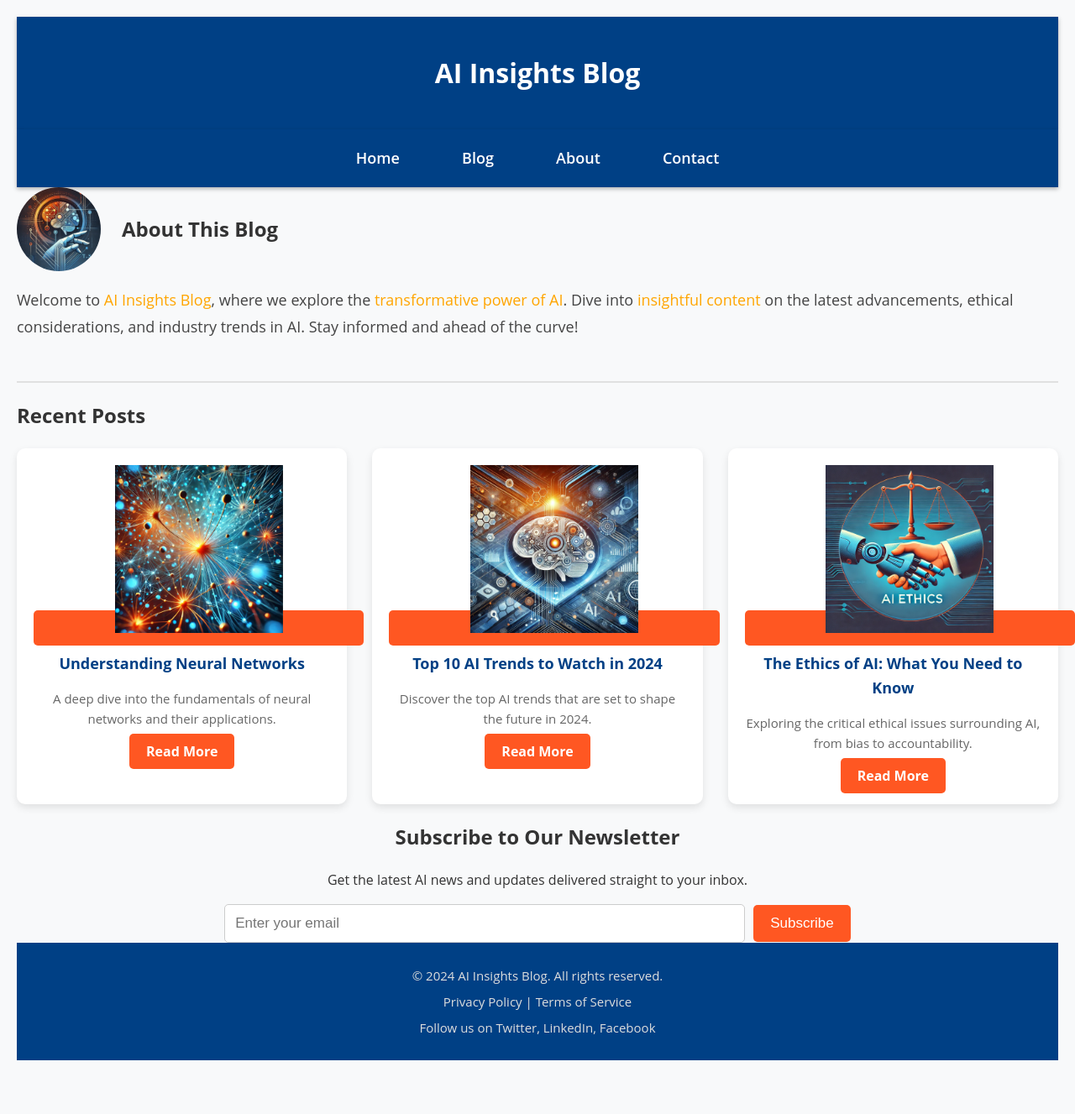
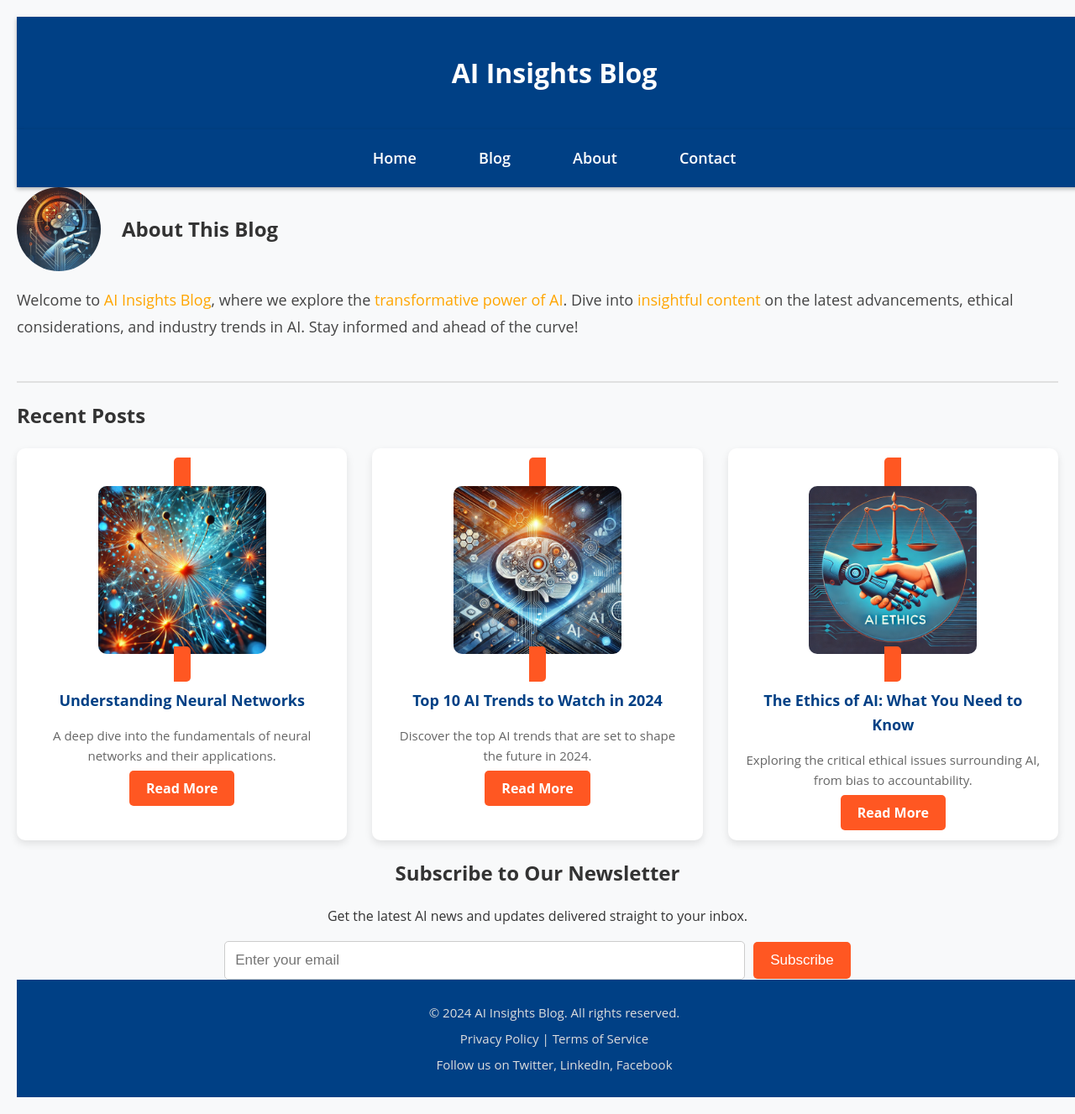
Before and after one commit to tomsonius/tomsonius.github.io, a Jekyll site: the page built from index.html, in a window 1280 px wide. Shown: the whole page at 84% size. Built offline with Jekyll 4.4.1, drawn with Linux system fonts in a browser that asks for light colours; before the commit the page ends 1283 px from its top, so only the background shows below that.

Commit message:
Update main.css

```diff
--- a/assets/css/main.css
+++ b/assets/css/main.css
@@ -6,15 +6,14 @@
     line-height: 1.6;
     background-color: #f8f9fa;
     color: #333;
-    max-width: 100%;
     overflow-x: hidden; /* Hide horizontal overflow */
 }
 
 /* Wrapper for constrained content */
 .wrapper {
-    max-width: 1280px; /* Constrain width of content */
+    max-width: 1280px; /* Reduce width for mid-sized screens */
     margin: 0 auto; /* Center the content */
-    padding: 20px; /* Padding for better spacing */
+    padding: 20px;
 }
 
 /* Header and Navigation Bar Styling */
@@ -23,8 +22,9 @@
     color: #fff;
     padding: 20px 0;
     text-align: center;
-    width: 100%;
+    width: 100vw; /* Make sure it stretches across the full screen */
     box-shadow: 0 2px 5px rgba(0, 0, 0, 0.3);
+    margin: 0; /* Remove margin */
 }
 
 nav ul {
@@ -53,7 +53,7 @@
     color: #fff;
 }
 
-/* Main Content Container */
+/* Container */
 .container {
     width: 85%; /* Adjusted width for better responsiveness */
     margin: auto;
@@ -121,8 +121,9 @@
 }
 
 .post img {
-    width: 100%;
-    max-width: 100%;
+    display: block; /* Ensure the image is treated as a block */
+    margin: 0 auto; /* Center the image horizontally */
+    max-width: 100%; /* Ensure the image does not overflow */
     height: auto;
     max-height: 200px;
     object-fit: contain;
@@ -158,9 +159,9 @@
 .post .orange-bar {
     background-color: #ff5722;
     height: 10px;
-    width: calc(100% - 40px);
-    margin: 0 auto;
-    border-radius: 5px 5px 0 0;
+    width: 100%; /* Ensure it spans the full width of the post box */
+    margin: 0 auto; /* Center the orange bar horizontally */
+    border-radius: 5px 5px 0 0; /* Rounded corners at the top */
     display: block;
 }
 
@@ -215,7 +216,8 @@
     color: #fff;
     text-align: center;
     padding: 20px 0;
-    width: 100%; /* Ensure footer spans the entire width */
+    width: 100vw; /* Make sure it stretches across the full screen */
+    margin: 0;
 }
 
 footer p, footer a {
```
